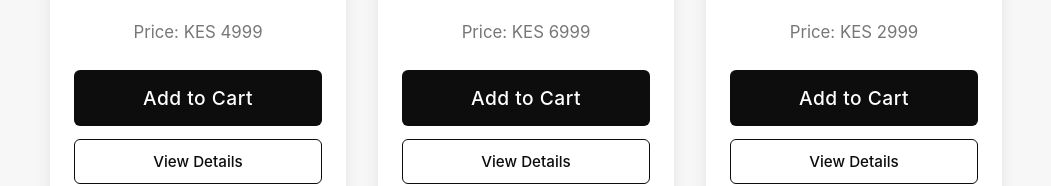
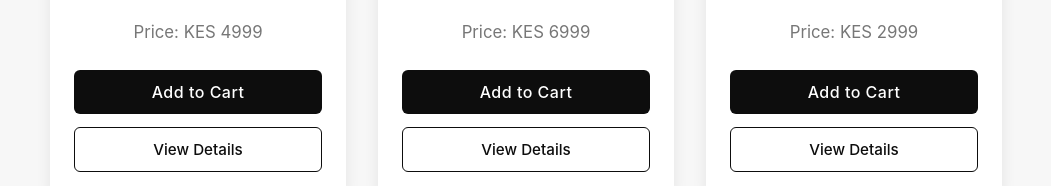
Before and after one commit to allan6757/GRP2-PHASE2, a React (Vite) app: page /items in a window 1280 px wide. Shown: the part 585-771 px from the top of the page, without its empty margins (114-1165 px from the left). Built offline with nearby package versions, Linux system fonts and the light colour scheme; data requests are answered from the project's data file.

Commit message:
final draft2

```diff
--- a/src/App.jsx
+++ b/src/App.jsx
@@ -1,4 +1,5 @@
 import { Routes, Route } from 'react-router-dom';
+import React, { useState } from 'react'; // Import useState
 import './App.css';
 import Home from './components/Home';
 import Navbar from './components/Navbar';
@@ -7,20 +8,22 @@ import Cart from './components/Cart';
 import Footer from './components/Footer';
 import Newsletter from './components/Newsletter';
 import AddSneaker from './components/AddSneaker';
-import SneakerDetails from './components/SneakerDetails'; // Import the new component
+import SneakerDetails from './components/SneakerDetails';
 import { CartProvider } from './context/CartContext';
-import About from './components/About';
 
 function App() {
+  const [searchQuery, setSearchQuery] = useState(''); // State to hold the search query
+
   return (
     <CartProvider>
-      <Navbar />
+      {/* Pass searchQuery and setSearchQuery to Navbar */}
+      <Navbar searchQuery={searchQuery} setSearchQuery={setSearchQuery} />
       <Routes>
         <Route path="/" element={<><Home /><Newsletter /></>} />
-        <Route path="/items" element={<Items />} />
+        {/* Pass searchQuery to Items */}
+        <Route path="/items" element={<Items searchQuery={searchQuery} />} />
         <Route path="/cart" element={<Cart />} />
         <Route path="/add-sneaker" element={<AddSneaker />} />
-        {/* New: Route for Sneaker Details */}
         <Route path="/sneakers/:id" element={<SneakerDetails />} />
       </Routes>
       <Footer />
--- a/src/components/Items.jsx
+++ b/src/components/Items.jsx
@@ -1,71 +1,69 @@
 import React, { useState, useEffect } from 'react';
-import { Link, useLocation } from "react-router-dom"; // Import useLocation
+import { Link } from "react-router-dom";
 import "../App.css";
 import { useCart } from "../context/CartContext";
 
 const API_BASE_URL = "http://localhost:3000/product";
 
-function Items() {
-  const [allSneakers, setAllSneakers] = useState([]); // Store all fetched sneakers
-  const [filteredSneakers, setFilteredSneakers] = useState([]); // Store filtered sneakers for display
+// Items now receives searchQuery as a prop
+function Items({ searchQuery }) {
+  const [sneakers, setSneakers] = useState([]);
+  const [loading, setLoading] = useState(true);
+  const [error, setError] = useState(null);
   const { addToCart } = useCart();
-  const location = useLocation(); // Hook to access the URL's location object
 
-  // Effect to fetch all sneakers initially
   useEffect(() => {
     fetch(API_BASE_URL)
-      .then((res) => res.json())
+      .then((res) => {
+        if (!res.ok) {
+          throw new Error(`HTTP error! status: ${res.status}`);
+        }
+        return res.json();
+      })
       .then((data) => {
-        setAllSneakers(data); // Store all fetched data
+        setSneakers(data);
+        setLoading(false);
       })
-      .catch((error) => console.error("Failed to fetch sneakers:", error));
+      .catch((err) => {
+        console.error("Failed to fetch sneakers:", err);
+        setError("Failed to load sneakers. Please try again later.");
+        setLoading(false);
+      });
   }, []); // Empty dependency array means this runs once on mount
 
-  // Effect to filter sneakers whenever allSneakers or the search query changes
-  useEffect(() => {
-    // Get the search term from the URL query parameters
-    const queryParams = new URLSearchParams(location.search);
-    const searchTerm = queryParams.get('search'); // 'search' is the parameter name from Navbar
+  // Filter sneakers based on searchQuery
+  const filteredSneakers = sneakers.filter(sneaker =>
+    sneaker.name.toLowerCase().includes(searchQuery.toLowerCase())
+  );
 
-    if (searchTerm) {
-      // Filter sneakers based on the search term (case-insensitive)
-      const lowerCaseSearchTerm = searchTerm.toLowerCase();
-      const newFilteredSneakers = allSneakers.filter(sneaker =>
-        sneaker.name.toLowerCase().includes(lowerCaseSearchTerm) ||
-        (sneaker.brand && sneaker.brand.toLowerCase().includes(lowerCaseSearchTerm)) // Assuming sneakers might have a 'brand' property
-        // Add more properties to search if needed, e.g., sneaker.description
-      );
-      setFilteredSneakers(newFilteredSneakers);
-    } else {
-      // If no search term, display all sneakers
-      setFilteredSneakers(allSneakers);
+  if (loading) {
+    return <div className="items-container">Loading sneakers...</div>;
   }
-  }, [allSneakers, location.search]); // Re-run when allSneakers or URL search query changes
+
+  if (error) {
+    return <div className="items-container error-message">{error}</div>;
+  }
 
   return (
     <div className="items-container">
       <h2>Kick it with these Sneakers!</h2>
-      {filteredSneakers.length === 0 && (
-        <p className="text-center text-gray-600">No sneakers found matching your search. Try a different term!</p>
-      )}
+      {filteredSneakers.length === 0 && searchQuery !== '' ? (
+        <p className="no-results-message">No sneakers found matching "{searchQuery}".</p>
+      ) : filteredSneakers.length === 0 && searchQuery === '' ? (
+        <p className="no-results-message">No sneakers available.</p>
+      ) : (
         <div className="items-grid">
           {filteredSneakers.map((sneaker) => (
             <div className="sneaker-card" key={sneaker.id}>
-            <img src={sneaker.image} alt={sneaker.name} className="sneaker-image-thumbnail" />
+              <img src={sneaker.image} alt={sneaker.name} />
               <h3>{sneaker.name}</h3>
               <p>Price: KES {sneaker.Price}</p>
-            <button
-              onClick={() => addToCart(sneaker)}
-              className="add-to-cart-button"
-            >
-              Add to Cart
-            </button>
-            <Link to={`/sneakers/${sneaker.id}`} className="view-details-link">
-              View Details
-            </Link>
+              <button onClick={() => addToCart(sneaker)}>Add to Cart</button>
+              <Link to={`/sneakers/${sneaker.id}`} className="view-details-link">View Details</Link>
             </div>
           ))}
         </div>
+      )}
     </div>
   );
 }
--- a/src/components/Navbar.jsx
+++ b/src/components/Navbar.jsx
@@ -1,30 +1,18 @@
-import React, { useState } from "react";
-import { Link, useNavigate } from "react-router-dom"; // Import useNavigate
+import React, { useState } from "react"; // useState is no longer needed here, but keeping for reference if future local state is added
+import { Link } from "react-router-dom";
 import "../App.css";
 
-function Navbar() {
-    const [searchTerm, setSearchTerm] = useState(""); // State to hold the search input value
-    const navigate = useNavigate(); // Hook for programmatic navigation
-
-    // Handler for when the search input changes
-    const handleSearchChange = (event) => {
-        setSearchTerm(event.target.value);
+// Navbar now receives searchQuery and setSearchQuery from App.jsx
+function Navbar({ searchQuery, setSearchQuery }) {
+  const handleSearchChange = (e) => {
+    setSearchQuery(e.target.value);
   };
 
-    // Handler for when the search button is clicked or Enter is pressed
-    const handleSearchSubmit = () => {
-        if (searchTerm.trim()) { // Only navigate if there's a non-empty search term
-            // Navigate to the products page with the search term as a query parameter
-            navigate(`/products?search=${encodeURIComponent(searchTerm.trim())}`);
-            setSearchTerm(""); // Clear the search bar after submission
-        }
-    };
-
-    // Handler for key presses in the search input
-    const handleKeyPress = (event) => {
-        if (event.key === 'Enter') {
-            handleSearchSubmit();
-        }
+  const handleSearchClick = () => {
+    // In this setup, the search happens dynamically as you type in Items.jsx.
+    // If you wanted an explicit "Search" button to trigger, you'd move filtering logic here
+    // or set a "trigger" state. For now, it's just for user clarity/consistency.
+    console.log("Searching for:", searchQuery);
   };
 
   return (
@@ -36,7 +24,7 @@ function Navbar() {
       <ul className="nav-links">
         <li><Link to="/">Home</Link></li>
         <li><Link to="/items">Products</Link></li>
-        <li><Link to="/about">About</Link></li>
+        <li><Link to="/about">About</Link></li> {/* Assuming you'll create an About page later */}
         <li><Link to="/cart">Cart</Link></li>
         <li><Link to="/add-sneaker">Add Sneaker</Link></li>
       </ul>
@@ -45,11 +33,10 @@ function Navbar() {
         <input
           type="text"
           placeholder="Search sneakers..."
-                    value={searchTerm} // Bind input value to state
-                    onChange={handleSearchChange} // Handle input changes
-                    onKeyPress={handleKeyPress} // Handle Enter key press
+          value={searchQuery} // Controlled input
+          onChange={handleSearchChange} // Update search query on change
         />
-                <button onClick={handleSearchSubmit}>Search</button> {/* Handle button click */}
+        <button onClick={handleSearchClick}>Search</button> {/* Optional: for visual click feedback */}
       </div>
     </nav>
   );
```
Lines whose indentation alone changed are shown as unchanged.
